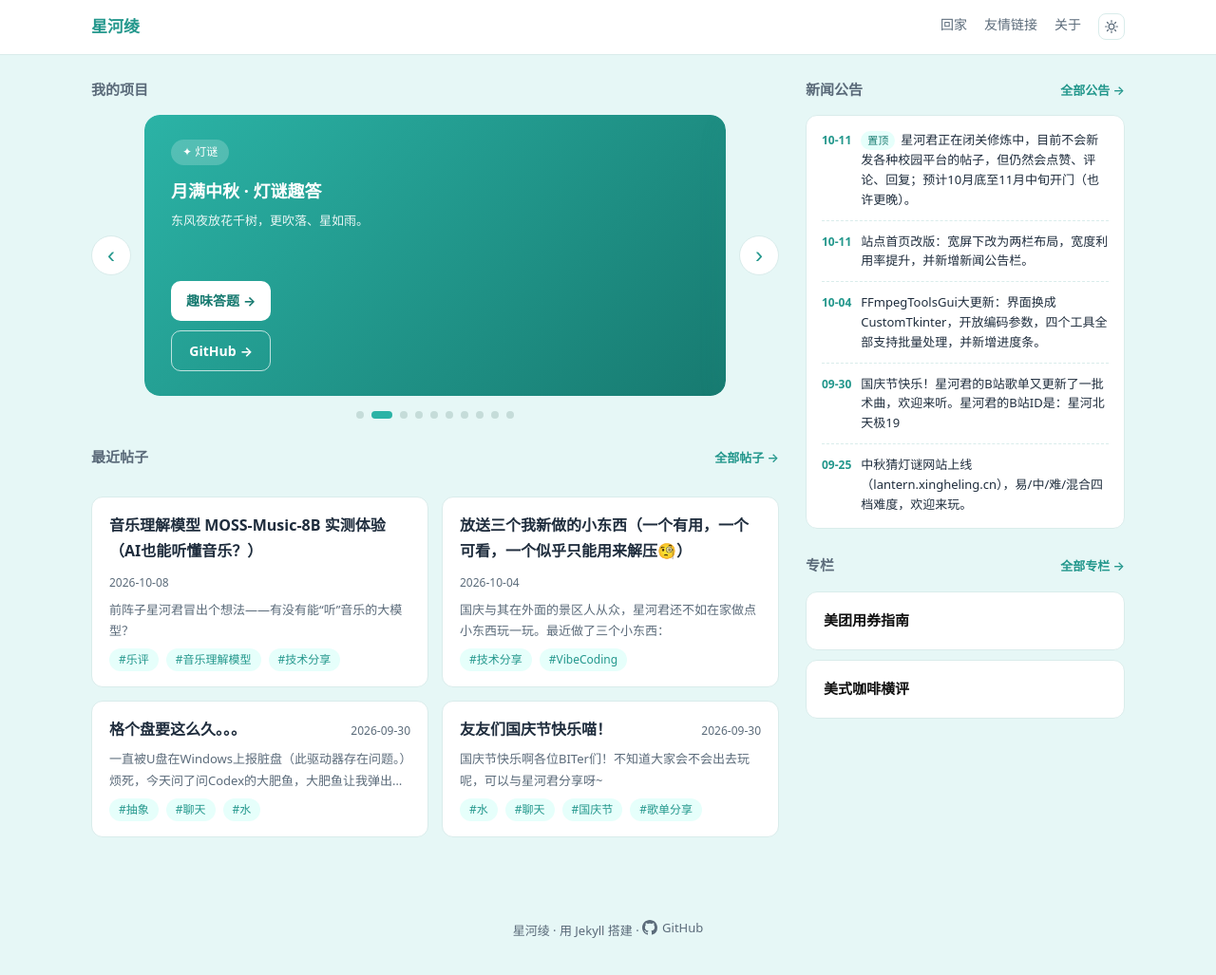
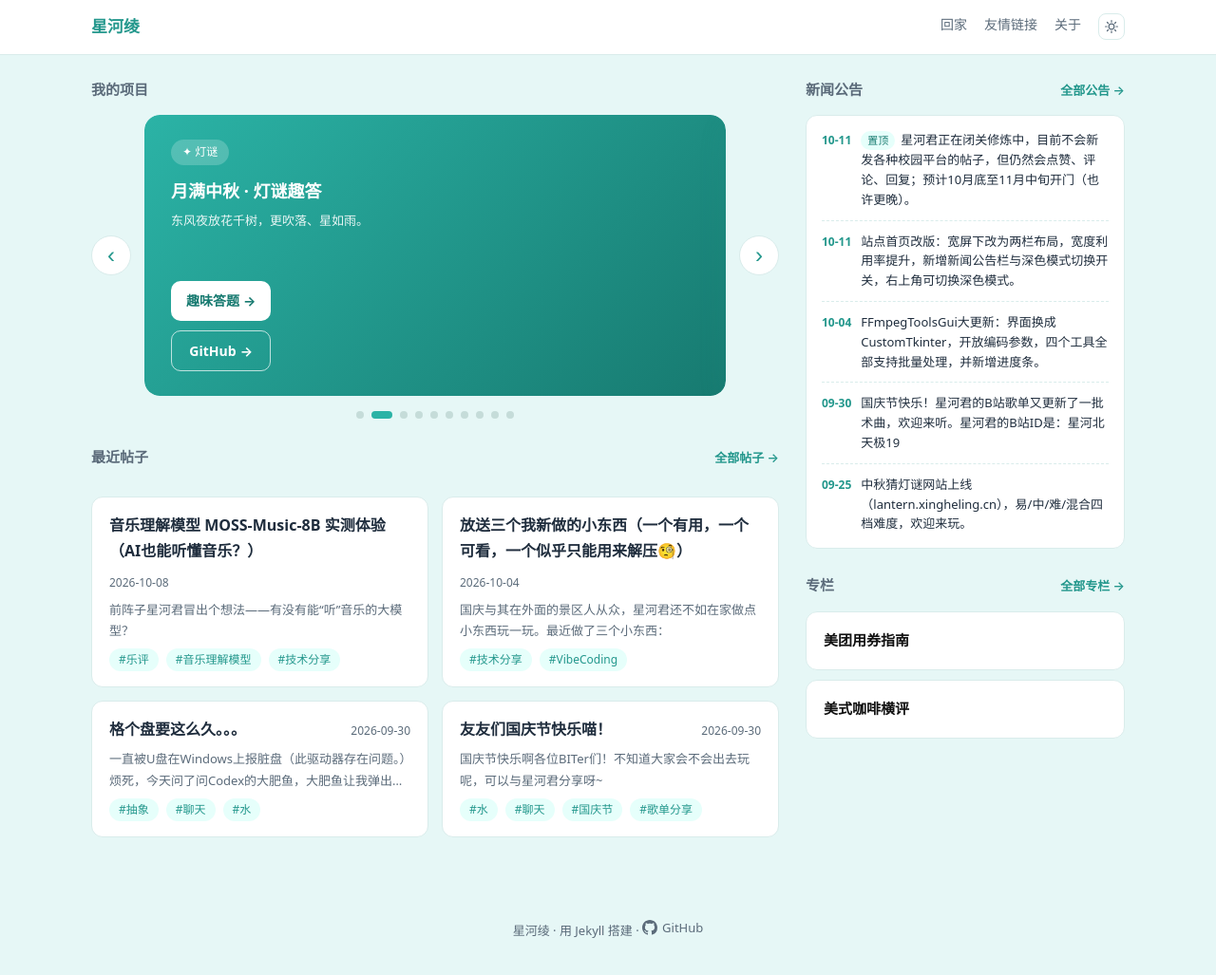
Before and after one commit to tony-he-xhxk/tony-he-xhxk.github.io, a Jekyll site: the page built from index.html, in a window 1280 px wide and 1027 px high. Shown: the whole window at 95% size. Built offline with Jekyll 4.4.1, drawn with Linux system fonts in a browser that asks for light colours; the list of posts is cut into pages by our own code.

Commit message:
fix: 调整文案与新闻

```diff
--- a/_data/news.yml
+++ b/_data/news.yml
@@ -12,7 +12,7 @@
   text: 星河君正在闭关修炼中，目前不会新发各种校园平台的帖子，但仍然会点赞、评论、回复；预计10月底至11月中旬开门（也许更晚）。
   pin: true
 - date: "2026-10-11"
-  text: 站点首页改版：宽屏下改为两栏布局，宽度利用率提升，并新增新闻公告栏。
+  text: 站点首页改版：宽屏下改为两栏布局，宽度利用率提升，新增新闻公告栏与深色模式切换开关，右上角可切换深色模式。
 - date: "2026-10-04"
   text: FFmpegToolsGui大更新：界面换成CustomTkinter，开放编码参数，四个工具全部支持批量处理，并新增进度条。
 - date: "2026-09-30"
--- a/youqing.html
+++ b/youqing.html
@@ -8,7 +8,7 @@ wide: true
   <header class="yq-hero">
     <h1>BIT友情网址页</h1>
     <p class="yq-credit">本网页在“25z牛马の指路牌.html”（指路牌）的基础上开发，在此感谢所有为指路牌做出贡献的你们！</p>
-    <p class="yq-tip">绿色网址都是可以点的喵！</p>
+    <p class="yq-tip">网址都是可以点的喵awa</p>
   </header>
 
   <div class="search-box">
```
